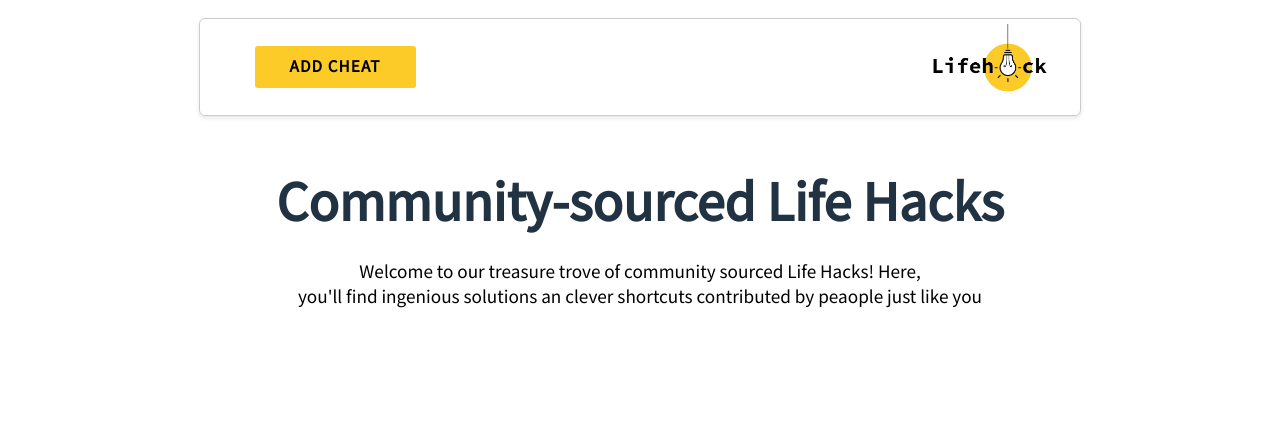
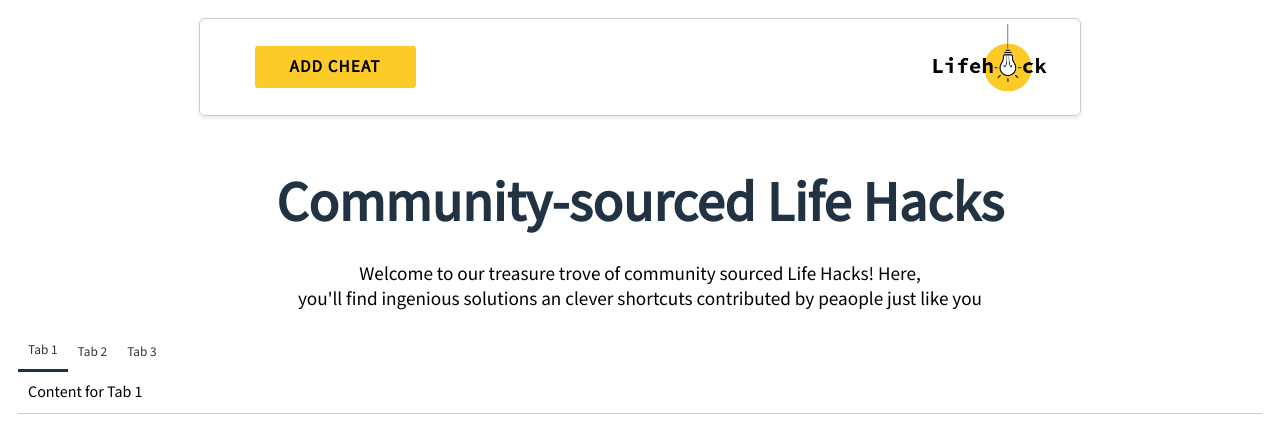
Before and after one commit to Erickkirui/life-hacks, a React (Create React App) app in the folder hacks-frontend/: page / in a window 1280 px wide. Shown: the top 436 px of the page. Built offline with nearby package versions, Linux system fonts and the light colour scheme.

Commit message:
added tabs

```diff
--- a/hacks-frontend/src/Components/Taabs.js
+++ b/hacks-frontend/src/Components/Tabs.js
@@ -1,5 +1,5 @@
 import React, { useState } from 'react';
-import './Tabs.css';
+import './tabs.css'
 
 function Tabs() {
   // State to keep track of the active tab
--- /dev/null
+++ b/hacks-frontend/src/Components/tabs.css
@@ -0,0 +1,28 @@
+.tabs-container {
+    display: flex;
+    flex-direction: column;
+    width: fit-content;
+    width: 100%;
+  }
+
+  .tab-buttons {
+    display: flex;
+    width: 100%;
+  }
+
+  .tab-buttons button {
+    padding: 10px;
+    border: none;
+    cursor: pointer;
+    background-color: transparent; /* No background */
+    color: #333; /* Text color */
+  }
+
+  .tab-buttons button.active {
+    border-bottom: 3px solid var(--secondary); /* Different color for active tab */
+  }
+
+  .tab-content {
+    padding: 10px;
+    border-bottom: 1px solid #ccc; /* Continuous border below tabs */
+  }
--- a/hacks-frontend/src/Pages/Homepage.js
+++ b/hacks-frontend/src/Pages/Homepage.js
@@ -1,15 +1,19 @@
 import React from 'react'
+import Tabs from '../Components/Tabs'
 
 function Homepage() {
   return (
-    <div className='home-container'>
-      <div>
+    <div >
+      <div className='home-container'>
         <h1>Community-sourced Life Hacks</h1>
         <p>Welcome to our treasure trove of community sourced Life Hacks!
             Here, <br></br>you'll find ingenious solutions an clever shortcuts contributed by peaople
             just like you
         </p>
       </div>
+      <div>
+        <Tabs />
+    </div>
     </div>
   )
 }
```
